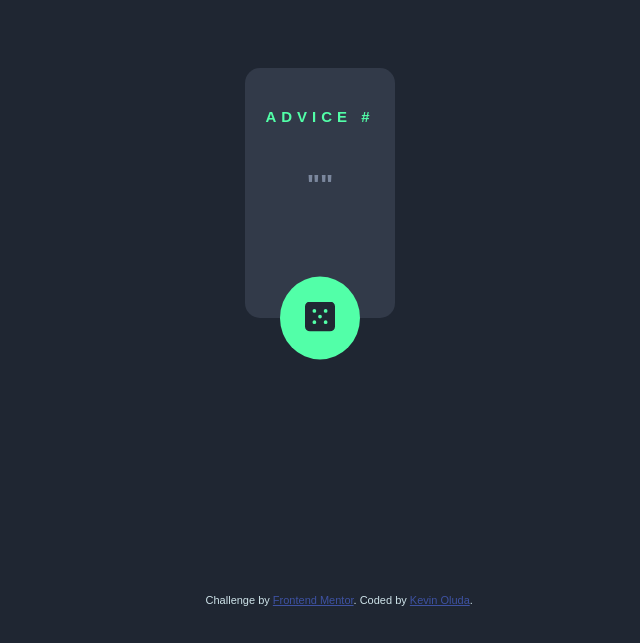
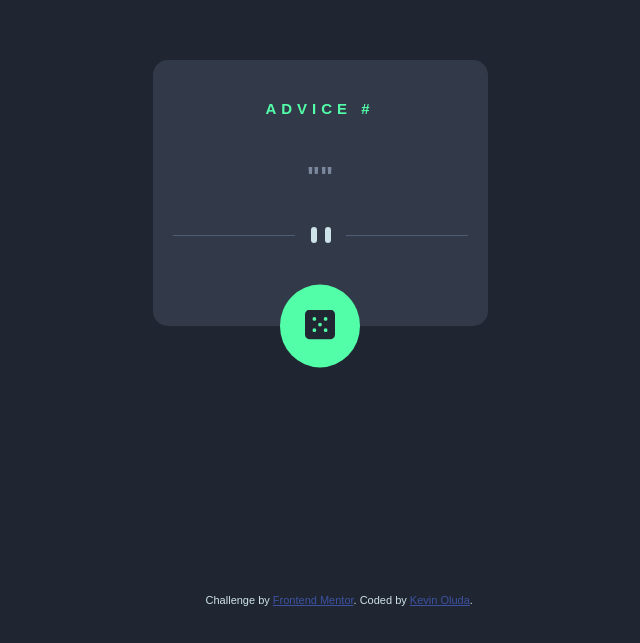
Before and after one commit to 254guru/Advice-Generator-App, a plain HTML site: page index.html in a window 1280 px wide. Shown: the part 207-850 px from the top of the page, without its empty margins (320-960 px from the left). Drawn offline with Linux system fonts and the light colour scheme; no server answers; a web font is replaced by a local one.

Commit message:
removed unneccesary styling

```diff
--- a/Styles/index.css
+++ b/Styles/index.css
@@ -1,9 +1,6 @@
 @media (min-width: 375px) {
     body {
         font-size: 15px;
-    }
-    .separator {
-        content: url(./images/pattern-divider-mobile.svg);
     }
 }
 @media (min-width: 1440px) {
```
